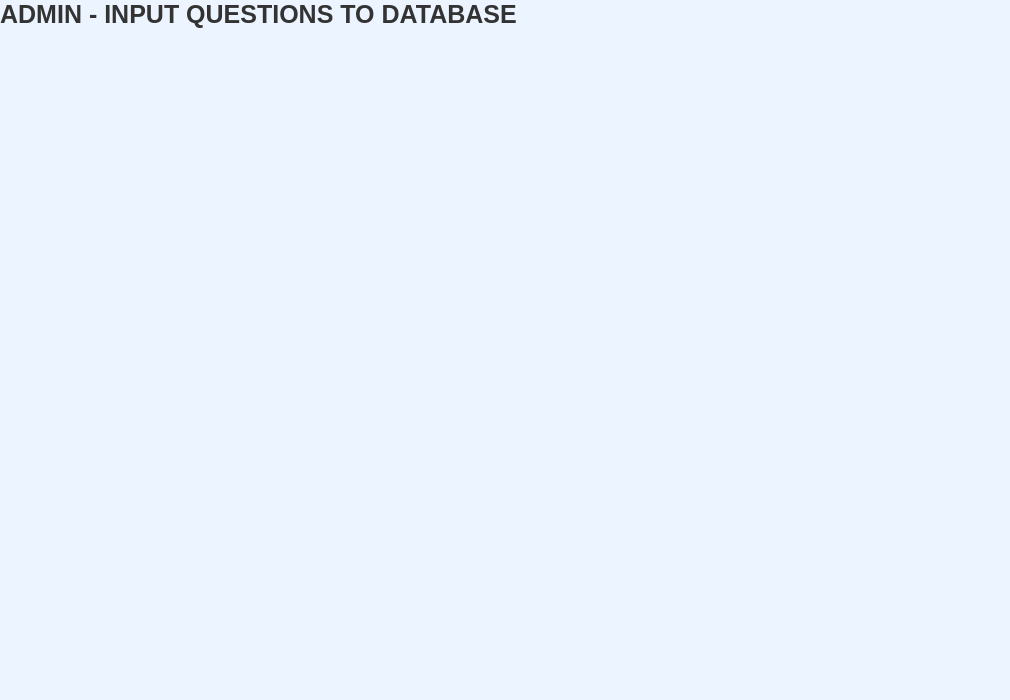
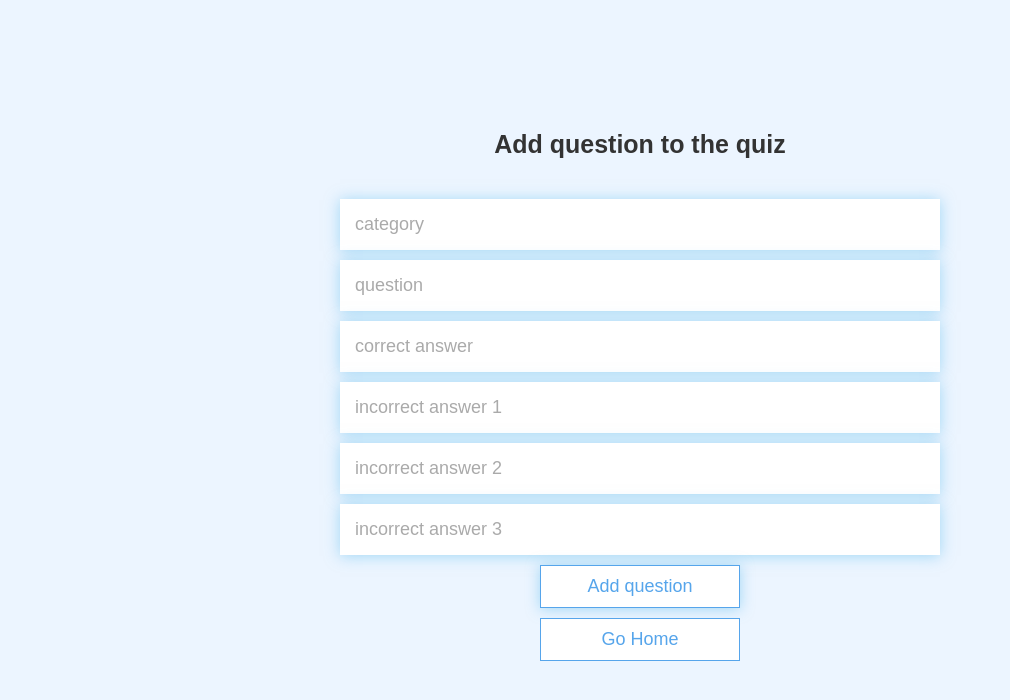
Before and after one commit to pdelbarrio/quizapp, a plain HTML site: page admin.html in a window 1280 px wide. Shown: the whole page, without its empty margins (0-1010 px from the left). Drawn offline with Linux system fonts and the light colour scheme; sample sign-in values are in the browser's storage.

Commit message:
Updated admin page with the form to add questions :8ball:

```diff
--- /dev/null
+++ b/admin.css
@@ -0,0 +1,131 @@
+:root {
+  background-color: #ecf5ff;
+  font-size: 62.5%;
+}
+
+* {
+  box-sizing: border-box;
+  font-family: Arial, Helvetica, sans-serif;
+  margin: 0;
+  padding: 0;
+  color: #333;
+}
+
+h1,
+h2,
+h3,
+h4 {
+  margin-bottom: 1 rem;
+}
+
+h1 {
+  font-size: 5.4rem;
+  color: #56a5eb;
+  margin-bottom: 5rem;
+}
+
+h1 > span {
+  font-size: 2.4rem;
+  font-weight: 500;
+}
+
+h2 {
+  font-size: 2.5rem;
+  margin-bottom: 4rem;
+  font-weight: 700;
+}
+
+h3 {
+  font-size: 2.8rem;
+  font-weight: 500;
+}
+
+.done {
+  padding-top: 10rem;
+}
+
+@media only screen and (max-width: 480px) {
+  .admin {
+    font-size: 2rem;
+  }
+}
+
+/* UTILITIES */
+.container {
+  width: 100vw;
+  height: 100vh;
+  display: flex;
+  justify-content: center;
+  align-items: center;
+  max-width: 80rem;
+  margin: 0 auto;
+  padding: 2rem;
+}
+
+.container > * {
+  width: 100%;
+}
+
+.flex-column {
+  display: flex;
+  flex-direction: column;
+}
+
+.flex-center {
+  justify-content: center;
+  align-items: center;
+}
+.justify-center {
+  justify-content: center;
+}
+
+.text-center {
+  text-align: center;
+}
+
+/*BUTTONS*/
+.btn {
+  font-size: 1.8rem;
+  padding: 1rem 0;
+  width: 20rem;
+  text-align: center;
+  border: 0.1rem solid #56a5eb;
+  margin-bottom: 1rem;
+  text-decoration: none;
+  color: #56a5eb;
+  background-color: white;
+}
+
+.btn:hover {
+  cursor: pointer;
+  box-shadow: 0 0.4rem 1.4rem 0 rgba(86, 185, 235, 0.5);
+  transform: translateY(-0.1rem);
+  transition: transform 150ms;
+}
+
+/*FORMS*/
+
+form {
+  width: 100%;
+  display: flex;
+  flex-direction: column;
+  align-items: center;
+}
+
+input {
+  margin-bottom: 1rem;
+  width: 60rem;
+  padding: 1.5rem;
+  font-size: 1.8rem;
+  border: none;
+  box-shadow: 0 0.1rem 1.4rem 0 rgba(86, 185, 235, 0.5);
+}
+input::placeholder {
+  color: #aaa;
+}
+
+@media only screen and (max-width: 480px) {
+  input {
+    width: 20rem;
+  }
+}
--- a/admin.html
+++ b/admin.html
@@ -6,11 +6,26 @@
     <meta http-equiv="X-UA-Compatible" content="IE=edge">
     <meta name="viewport" content="width=device-width, initial-scale=1.0">
     <title>ADMIN</title>
-    <link rel="stylesheet" href="app.css">
+    <link rel="stylesheet" href="admin.css">
 </head>
 
 <body>
-    <h2>ADMIN - INPUT QUESTIONS TO DATABASE</h2>
+    <div class="container">
+        <div id="end" class="flex-center flex-column">
+            <h2 id="title" class="admin">Add question to the quiz</h2>
+            <form id="login-form">
+                <input type="text" name="category" id="category" placeholder="category" />
+                <input type="text" name="question" id="question" placeholder="question" />
+                <input type="text" name="correctanswer" id="correctanswer" placeholder="correct answer" />
+                <input type="text" name="incorrectanswer1" id="incorrectanswer1" placeholder="incorrect answer 1" />
+                <input type="text" name="incorrectanswer2" id="incorrectanswer2" placeholder="incorrect answer 2" />
+                <input type="text" name="incorrectanswer3" id="incorrectanswer3" placeholder="incorrect answer 3" />
+                <input type="button" value="Add question" class="btn" onclick="submitForm()" />
+
+            </form>
+            <a class=" btn" href="/index.html">Go Home</a>
+        </div>
+    </div>
     <script src="admin.js"></script>
 </body>
 
--- a/admin.js
+++ b/admin.js
@@ -3,3 +3,43 @@ const user = JSON.parse(sessionStorage.getItem("user"));
 if (!user) {
   window.location.href = "/login.html"; // redirect to login page
 }
+
+submitForm = () => {
+  let category = document.getElementById("category").value;
+  let question = document.getElementById("question").value;
+  let correctanswer = document.getElementById("correctanswer").value;
+  let incorrectanswer1 = document.getElementById("incorrectanswer1").value;
+  let incorrectanswer2 = document.getElementById("incorrectanswer2").value;
+  let incorrectanswer3 = document.getElementById("incorrectanswer3").value;
+
+  console.log(
+    category,
+    question,
+    correctanswer,
+    incorrectanswer1,
+    incorrectanswer2,
+    incorrectanswer3
+  );
+  fetch("http://localhost:3333/questions", {
+    method: "POST",
+    headers: {
+      "Content-Type": "application/json",
+    },
+    body: JSON.stringify({
+      question: question,
+      category: category,
+      correct_answer: correctanswer,
+      incorrect_answers: [incorrectanswer1, incorrectanswer2, incorrectanswer3],
+    }),
+  })
+    .then((response) => response.json())
+    .then((data) => {
+      //   console.log(data);
+      if (data) {
+        alert("Question added");
+      } else {
+        alert("Problem adding question");
+      }
+    })
+    .catch((error) => console.error(error));
+};
--- a/login.js
+++ b/login.js
@@ -1,6 +1,6 @@
 submitForm = () => {
-  var username = document.getElementById("username").value;
-  var password = document.getElementById("password").value;
+  let username = document.getElementById("username").value;
+  let password = document.getElementById("password").value;
 
   fetch("https://quiz-api-a8rf.onrender.com/login", {
     method: "POST",
```
